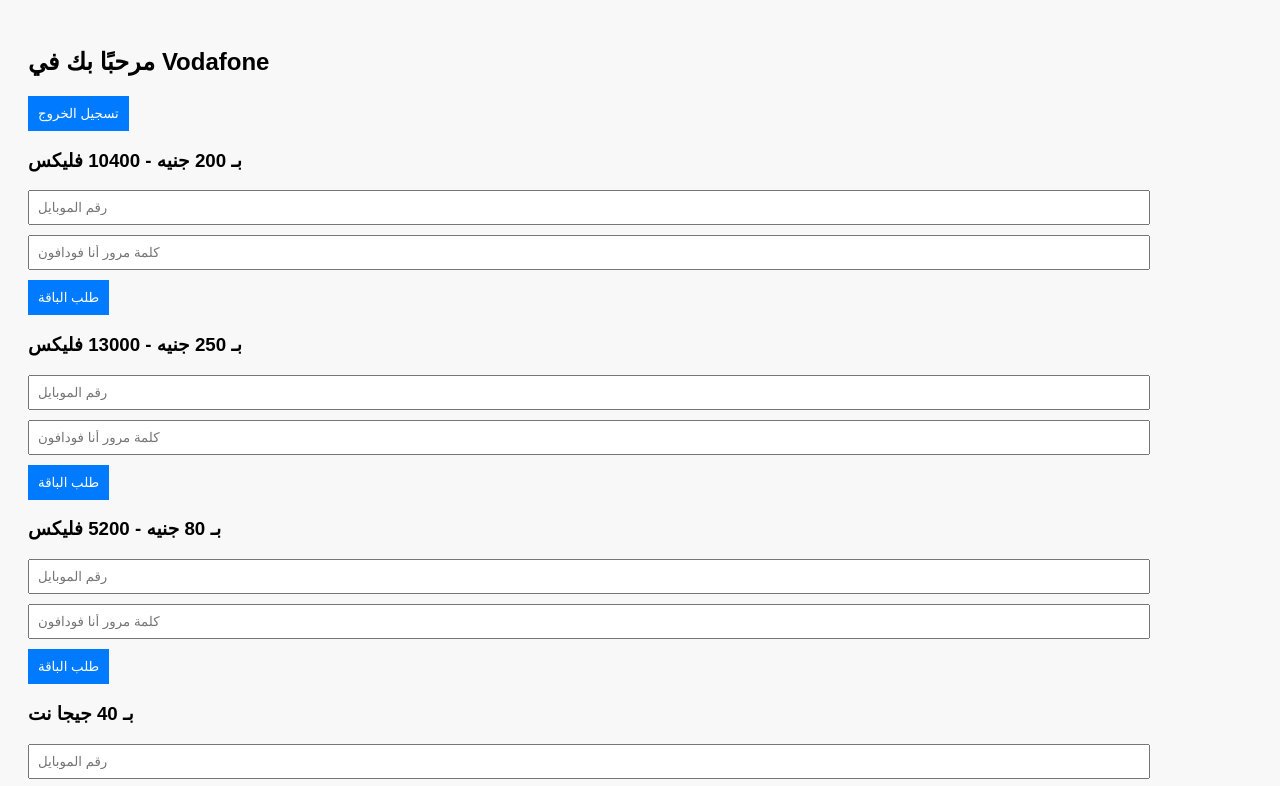
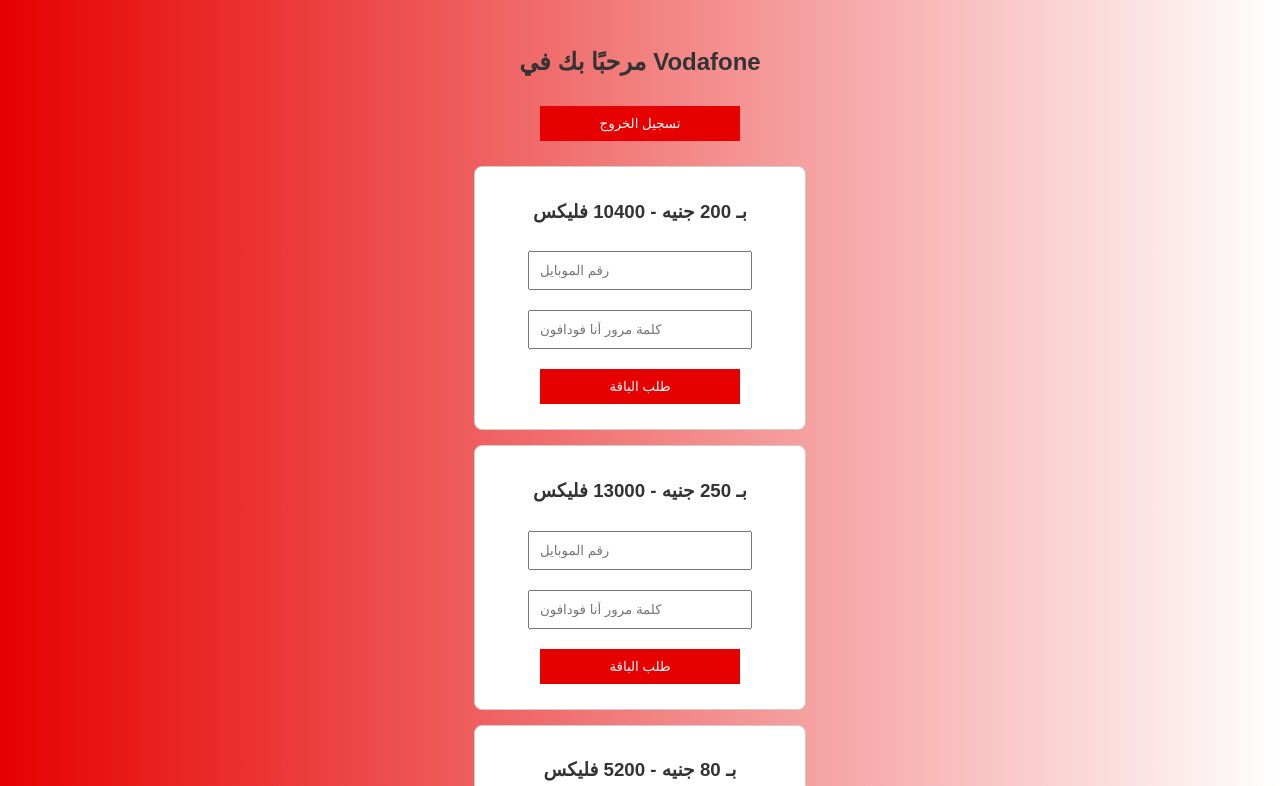
Before and after one commit to aldoneszu/Clint-site, a plain HTML site: page home.html in a window 1280 px wide. Shown: the top 786 px of the page. Drawn offline with Linux system fonts and the light colour scheme.

Commit message:
Update style.css

```diff
--- a/style.css
+++ b/style.css
@@ -1,33 +1,32 @@
 body {
-    font-family: Arial;
-    background: #f8f8f8;
-    padding: 20px;
+  font-family: 'Cairo', sans-serif;
+  background: linear-gradient(to right, #e60000, #fff);
+  text-align: center;
+  padding: 20px;
+  color: #333;
 }
-
-h1 {
-    text-align: center;
-}
-
-.card {
-    background: white;
-    padding: 15px;
-    margin: 15px 0;
-    border-radius: 10px;
-    box-shadow: 0 0 10px #ccc;
-}
-input {
-    display: block;
-    margin: 10px 0;
-    padding: 8px;
-    width: 90%;
+input, button {
+  margin: 10px;
+  padding: 10px;
+  width: 200px;
 }
 button {
-    padding: 10px;
-    background: #007bff;
-    color: white;
-    border: none;
-    cursor: pointer;
+  background-color: #e60000;
+  color: white;
+  border: none;
+  cursor: pointer;
 }
 button:hover {
-    background: #0056b3;
+  background-color: #b30000;
 }
+.package {
+  border: 1px solid #ccc;
+  padding: 15px;
+  margin: 15px auto;
+  width: 300px;
+  background: #fff;
+  border-radius: 8px;
+}
+.login-container {
+  margin-top: 50px;
+}
```
